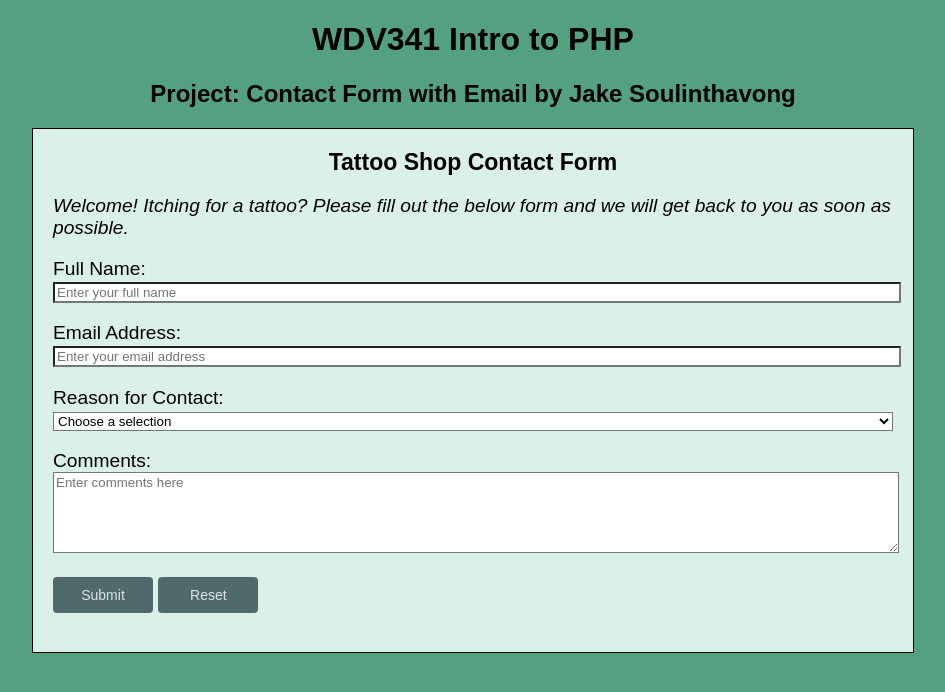
After one commit to jakesoul/WDV341, a PHP site: page /Email_Project/inputForm.html in a window 1280 px wide. The commit adds this page. Shown: the top 692 px of the page, without its empty margins (167-1112 px from the left). Run offline with PHP 8.4, Linux system fonts and the light colour scheme.

Commit message:
Email Project

```diff
--- /dev/null
+++ b/Email_Project/inputForm.html
@@ -0,0 +1,113 @@
+<!DOCTYPE html>
+<head>
+<meta http-equiv="Content-Type" content="text/html; charset=utf-8" />
+<title>Project: Contact Form with Email</title>
+
+<style>
+
+    body  {
+        font-family: 'Arial', sans-serif;
+        background-color: #54a181;
+    }
+
+    h1, h2  {
+        text-align: center;
+    }
+
+    form  {
+        width:840px;
+        background-color:#dcf0ea;
+        margin:auto;
+        padding: 20px;
+        font-family: 'Arial', sans-serif;
+        font-size:larger;
+        border-style:solid;
+        border-width: thin;
+        border-color: black;
+    }
+
+    form legend	 {
+        font-size:larger;
+        text-align:center;
+    }
+
+    input[type="text"], input[type="email"], textarea, select  {
+        background-color: #fff;
+        color: #000;
+        width: 50%;
+        width:100%;
+        font-family: 'Arial', sans-serif;
+    }
+
+    input[type="submit"], input[type="reset"]  {
+        background-color:#506a6c;
+        font-family: 'Arial', sans-serif;
+        display: inline-block;
+        border-radius: 4px;
+        border: none;
+        text-align: center;
+        font-size: 14px;
+        padding: 10px;
+        width: 100px;
+        color:#DCE2F0;
+        cursor:pointer;
+        opacity: 1.0;
+        transition: 0.3s;
+    }
+
+    input[type="submit"]:hover, input[type="reset"]:hover {opacity: 0.7}
+
+    a:link  {
+        color:white;
+    }
+
+    a:visited  {
+        color:white;
+    }
+
+    @media only screen and (max-width: 1000px) {
+        form {
+            width:90%;
+        }
+    }
+
+</style>
+
+</head>
+
+<body>
+<h1>WDV341 Intro to PHP</h1>
+<h2>Project: Contact Form with Email by Jake Soulinthavong</h2>
+<form id="form1" name="form1" method="post" action="formHandler.php">
+    <legend><strong>Tattoo Shop Contact Form</strong></legend>
+    <p><em>Welcome! Itching for a tattoo? Please fill out the below form and we will get back to you as soon as possible.</em></p>
+    <p>
+        <label for="customer_name" >Full Name:</label>
+        <input type="text" name="customer_name" id="customer_name" placeholder="Enter your full name"/>
+    </p>
+    <p>
+        <label for="customer_email">Email Address:</label>
+        <input type="email" name="customer_email" id="customer_email" placeholder="Enter your email address"/>
+    </p>
+    <p>
+        <label for="contact_reason">Reason for Contact:</label>
+        <select name="contact_reason" id="contact_reason">
+            <option value="" selected disabled hidden>Choose a selection</option>
+            <option value="Appointment">Appointment</option>
+            <option value="Consultation">Consultation</option>
+            <option value="Quote on Tattoo">Quote on Tattoo</option>
+            <option value="Touch Up">Touch Up</option>
+            <option value="Other (Explain in Comments section)">Other (Explain in Comments section)</option>
+        </select>
+    </p>
+    <p>
+        <label for="comments">Comments:</label>
+        <textarea name="comments" id="comments" rows="5" cols="30" placeholder="Enter comments here"></textarea>
+    </p>
+    <p>
+        <input type="submit" name="button" id="button" value="Submit" />
+        <input type="reset" name="button2" id="button2" value="Reset" />
+    </p>
+</form>
+</body>
+</html>
--- a/WDV341_Homework_Page.php
+++ b/WDV341_Homework_Page.php
@@ -42,7 +42,7 @@
 
 				<p><a href="Unit_5/inputForm.html">Unit 5 - HTML Form Processor</a></p>
 
-				<p><a href="Email_Project/">Email Project - Contact Form with Email</a></p>
+				<p><a href="Email_Project/inputForm.html">Email Project - Contact Form with Email</a></p>
 				<p><a href="Unit_6/">Unit 6.1 - Create WDV341 Database & Events Table</a></p>
 				<p><a href="Unit_6/">Unit 6.2 - Create a Connection File</a></p>
 				<p><a href="Unit_7/">Unit 7.1 - Create selectEvents.php</a></p>
```
Also changed, not shown: Email_Project/email_template.php (added, +91 -0 lines), Email_Project/formHandler.php (added, +98 -0 lines), Email_Project/notify_contact.php (added, +39 -0 lines).
